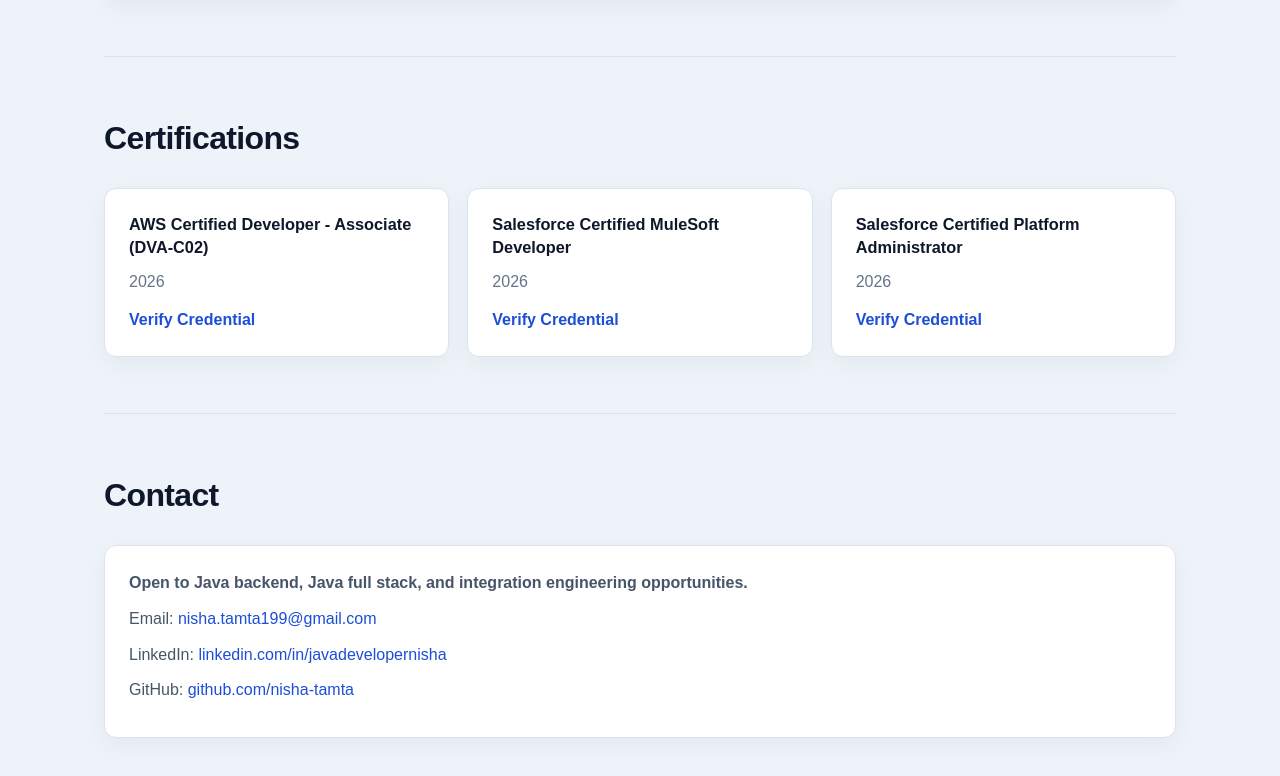
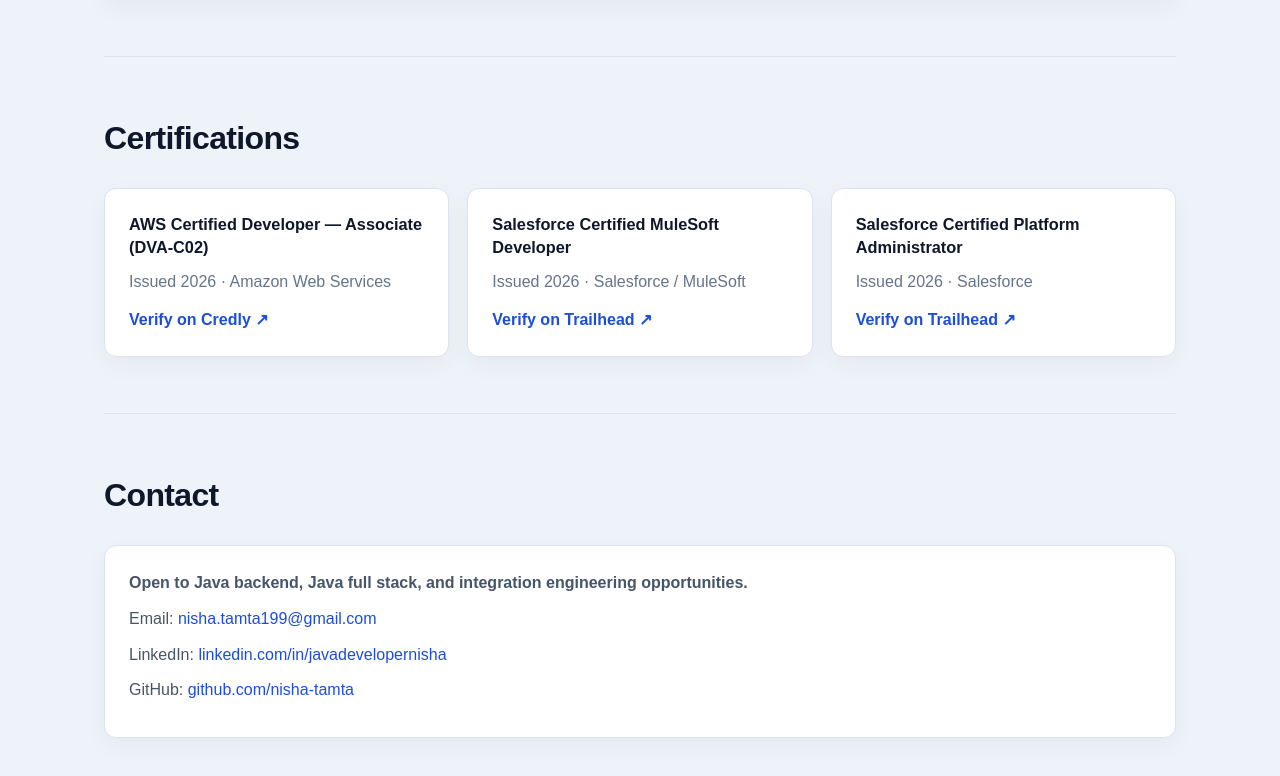
Before and after one commit to nisha-tamta/nisha-portfolio, a React (Vite) app: page / in a window 1280 px wide. Shown: the part 5235-6011 px from the top of the page. Built offline with nearby package versions, Linux system fonts and the light colour scheme.

Commit message:
Edited Certifications card

```diff
--- a/src/App.jsx
+++ b/src/App.jsx
@@ -234,38 +234,38 @@
         <h3>Certifications</h3>
         <div className="grid">
           <div className="card">
-            <h4>AWS Certified Developer - Associate (DVA-C02)</h4>
-            <p>2026</p>
+            <h4>AWS Certified Developer — Associate (DVA-C02)</h4>
+            <p>Issued 2026 · Amazon Web Services</p>
             <a
               href="https://www.credly.com/badges/8e9366de-ef05-4bad-aade-03cf65f6036b/public_url"
               target="_blank"
               rel="noreferrer"
             >
-              Verify Credential
+              Verify on Credly ↗
             </a>
           </div>
 
           <div className="card">
             <h4>Salesforce Certified MuleSoft Developer</h4>
-            <p>2026</p>
+            <p>Issued 2026 · Salesforce / MuleSoft</p>
             <a
               href="https://trailhead.salesforce.com/en/credentials/verification/"
               target="_blank"
               rel="noreferrer"
             >
-              Verify Credential
+              Verify on Trailhead ↗
             </a>
           </div>
 
           <div className="card">
             <h4>Salesforce Certified Platform Administrator</h4>
-            <p>2026</p>
+            <p>Issued 2026 · Salesforce</p>
             <a
               href="https://trailhead.salesforce.com/en/credentials/verification/"
               target="_blank"
               rel="noreferrer"
             >
-              Verify Credential
+              Verify on Trailhead ↗
             </a>
           </div>
         </div>
```
